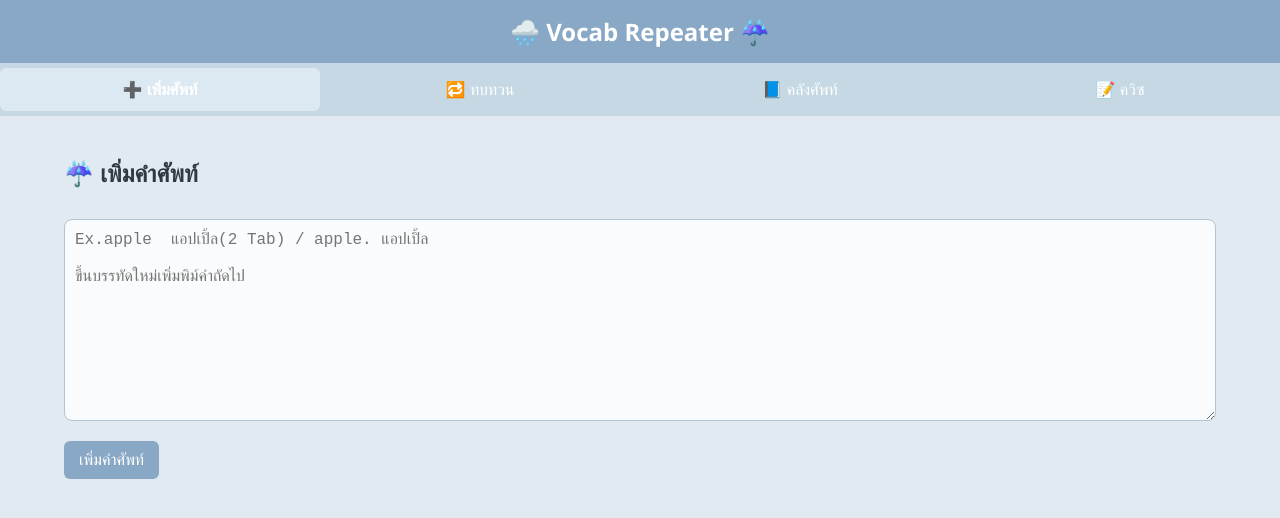
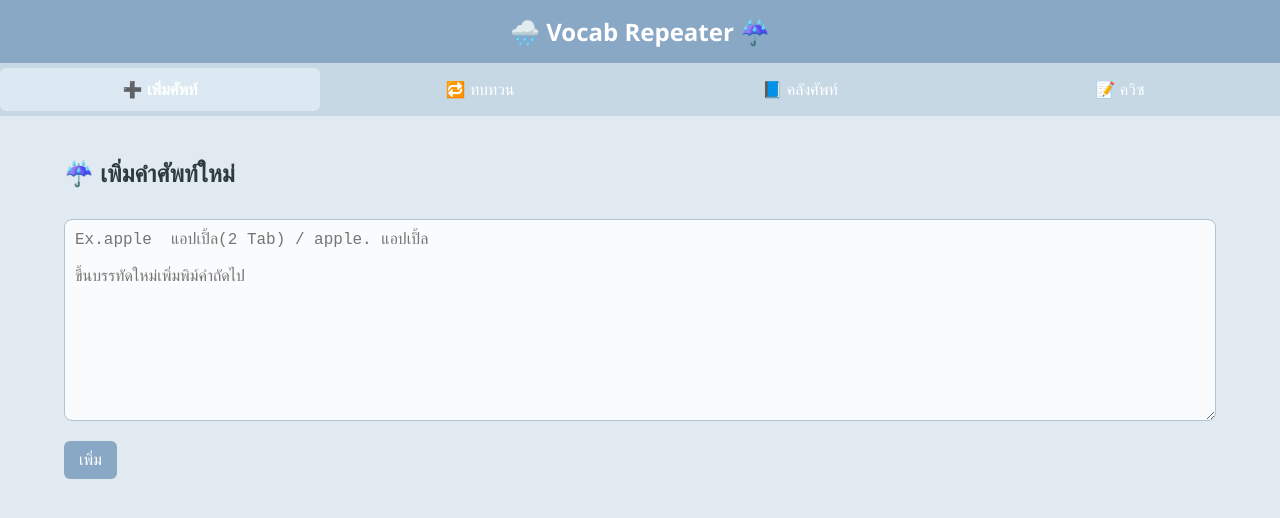
Before and after one commit to Doi728/Vocab-Repeater, a plain HTML site: page เพิ่มศัพท์หลายคำได้.html in a window 1280 px wide. Drawn offline with Linux system fonts and the light colour scheme.

Commit message:
index.html

```diff
--- a/เพิ่มศัพท์หลายคำได้.html
+++ b/เพิ่มศัพท์หลายคำได้.html
@@ -128,11 +128,11 @@
   </nav>
 
   <section id="add">
-    <h2>☔ เพิ่มคำศัพท์</h2>
+    <h2>☔ เพิ่มคำศัพท์ใหม่</h2>
     <textarea id="bulkInput" rows="10" placeholder="Ex.apple  แอปเปิ้ล(2 Tab) / apple. แอปเปิ้ล
 
 ขึ้นบรรทัดใหม่เพิ่มพิม์คำถัดไป"></textarea>
-    <button onclick="addVocab()">เพิ่มคำศัพท์</button>
+    <button onclick="addVocab()">เพิ่ม</button>
   </section>
 
   <section id="review" style="display:none">
```
